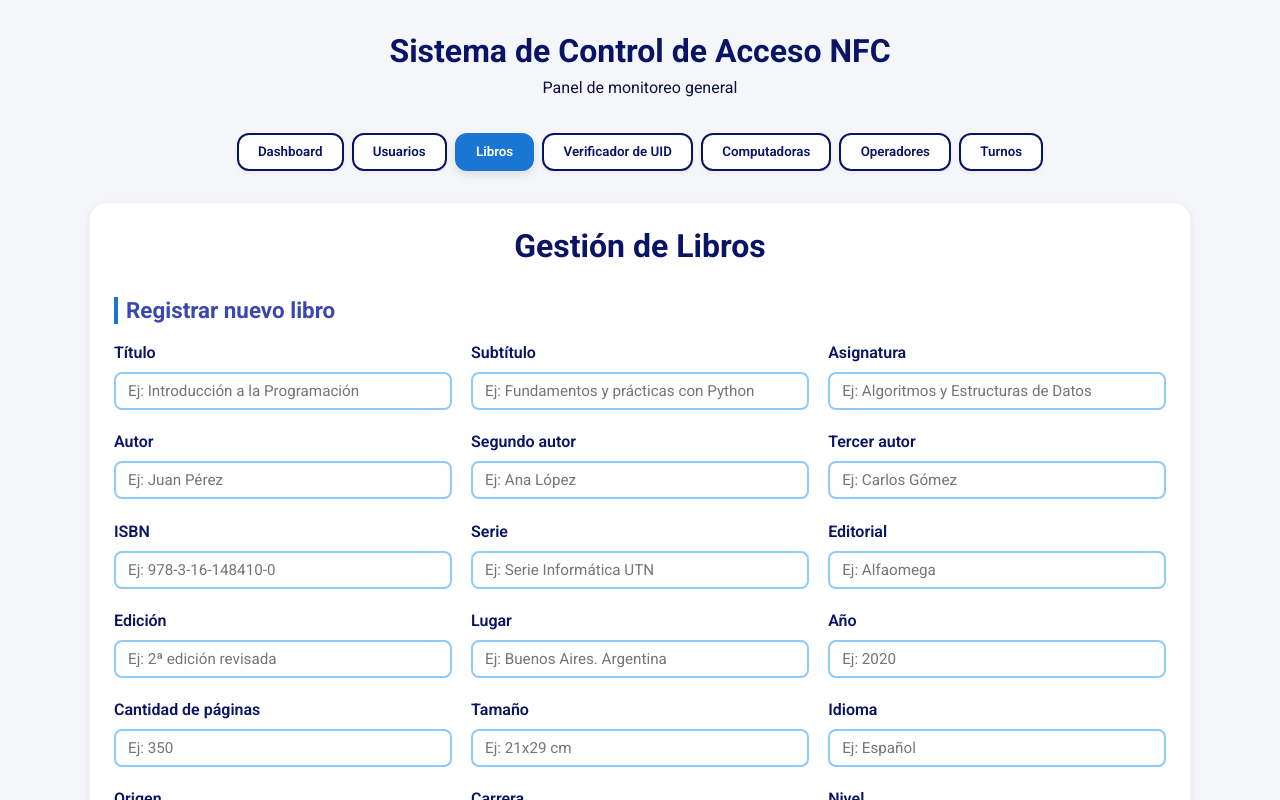
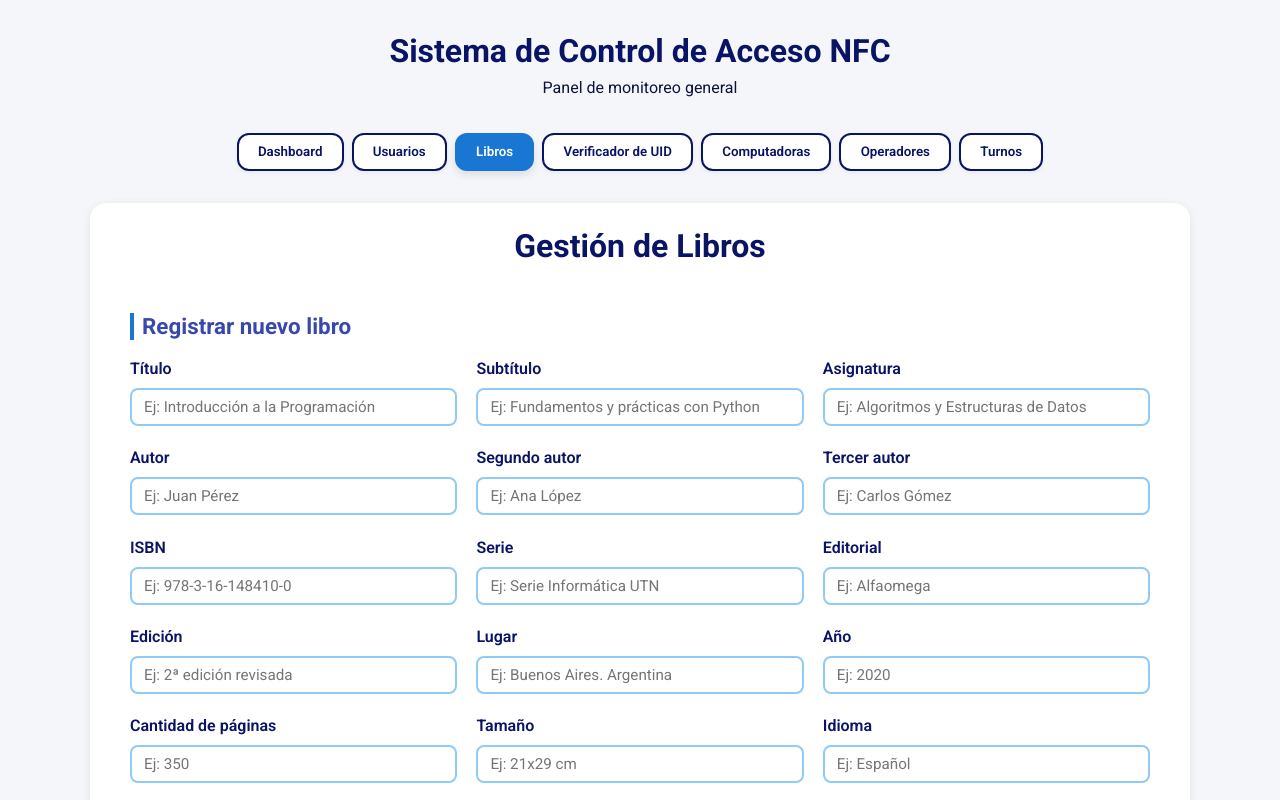
Before and after one commit to milivignoolo/NFC_frontend, a React (Vite) app: page / in a window 1280 px wide. Both pictures are taken after a click on the button "Libros". Shown: the top 800 px of the page. Built offline with nearby package versions, Linux system fonts and the light colour scheme; no server answers.

Commit message:
Alguito mas

```diff
--- a/src/components/Dashboard/Dashboard.jsx
+++ b/src/components/Dashboard/Dashboard.jsx
@@ -207,7 +207,7 @@ export default function Dashboard() {
       )}
 
       <div className="actions">
-        <button onClick={() => fetchDashboardData(true)}>🔄 Actualizar</button>
+        <button onClick={() => fetchDashboardData(true)}>Actualizar</button>
       </div>
     </div>
   );
--- a/src/components/Libros/Libros.css
+++ b/src/components/Libros/Libros.css
@@ -8,6 +8,10 @@
   background-color: #fff;
   border-radius: 16px;
   box-shadow: 0 2px 8px rgba(0, 0, 0, 0.08);
+}
+
+.libros-section {
+  padding: 1rem;
 }
 
 /**************************************
```
